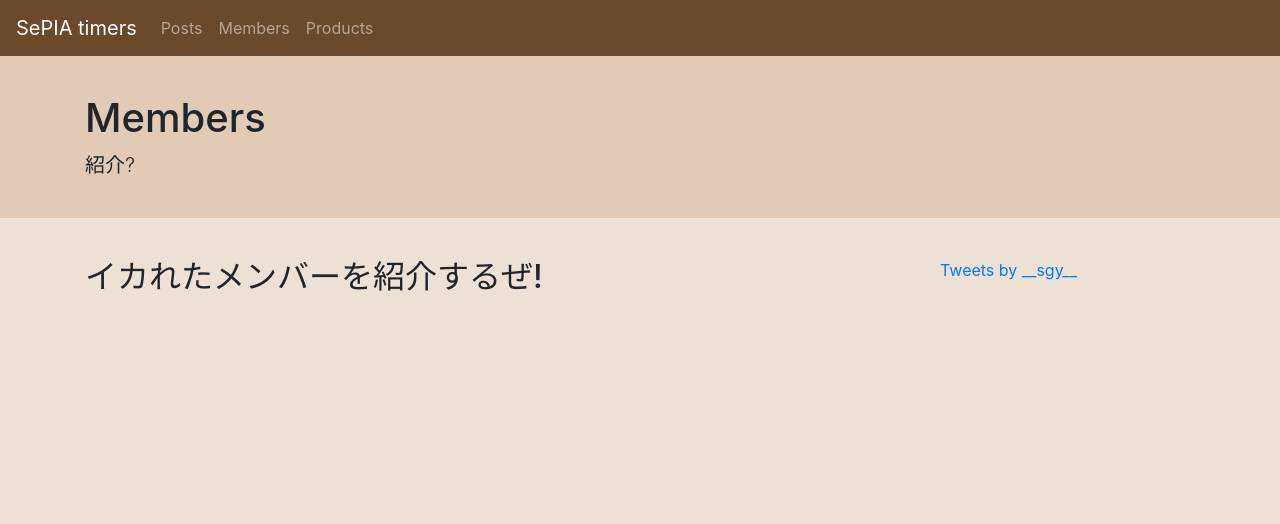
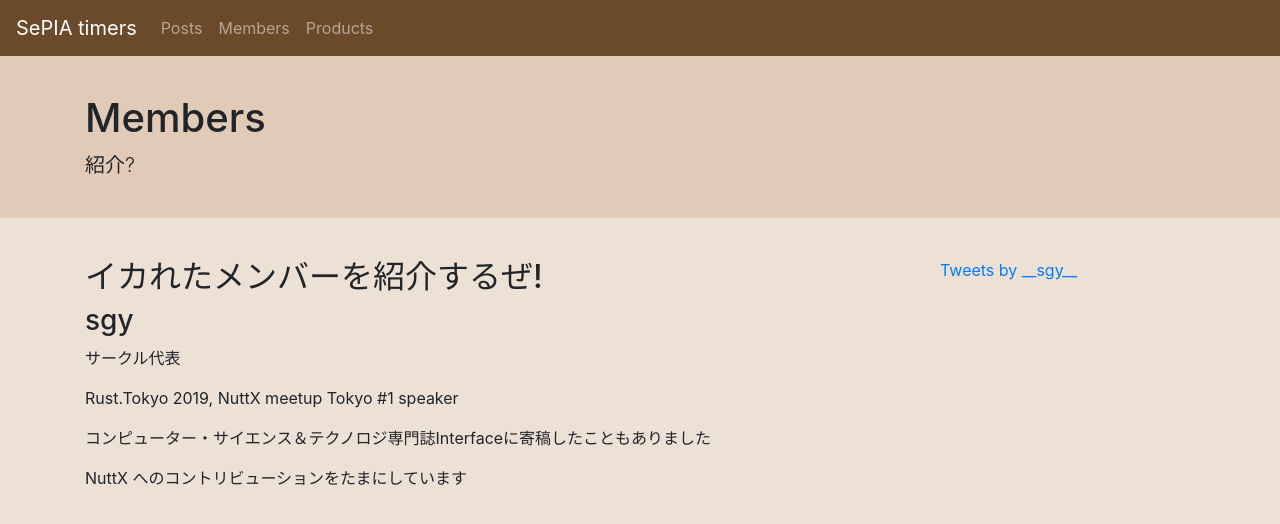
Before and after one commit to SePIAtimers/SePIAtimers.github.io, a Jekyll site: the page built from members.markdown, in a window 1280 px wide. Shown: the top 524 px of the page. Built offline with Jekyll 4.4.1, drawn with Linux system fonts in a browser that asks for light colours; comment, search, counter and statistics services are not loaded.

Commit message:
Add sgy's self-introduction

```diff
--- a/members.markdown
+++ b/members.markdown
@@ -6,3 +6,12 @@ summary: 紹介?
 ---
 
 ## イカれたメンバーを紹介するぜ!
+
+### sgy
+サークル代表
+
+Rust.Tokyo 2019, NuttX meetup Tokyo #1 speaker
+
+コンピューター・サイエンス＆テクノロジ専門誌Interfaceに寄稿したこともありました
+
+NuttX へのコントリビューションをたまにしています
```
